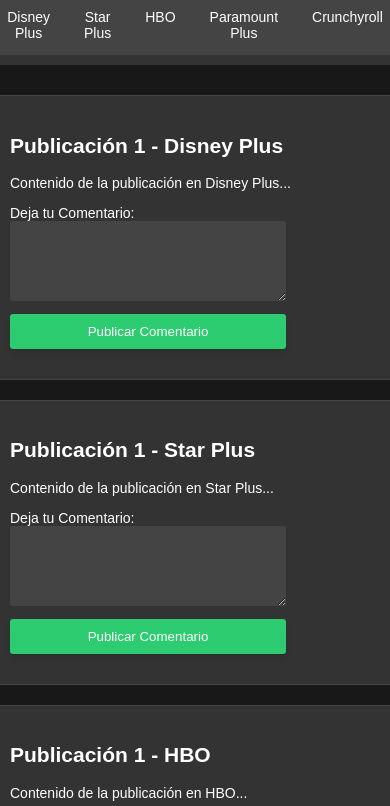
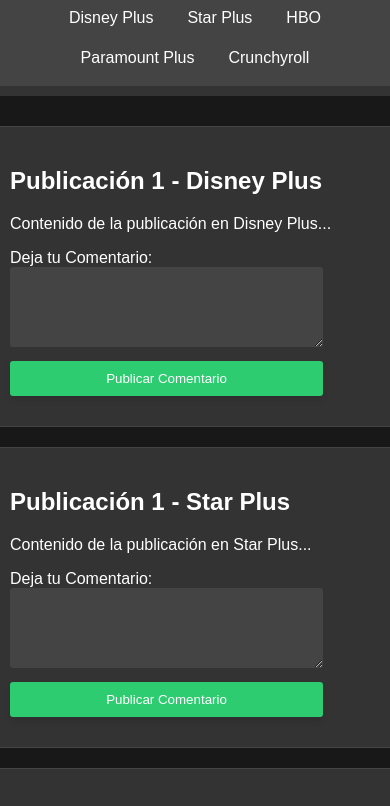
Before and after one commit to streamsnag/StreamSnag, a plain HTML site: page index.html in a window 390 px wide. Shown: the part 69-875 px from the top of the page. Drawn offline with Linux system fonts and the light colour scheme.

Commit message:
Update style.css

```diff
--- a/css/style.css
+++ b/css/style.css
@@ -127,25 +127,24 @@ footer .donate-link {
 
 /* Media queries para dispositivos móviles */
 @media only screen and (max-width: 600px) {
-    /* Ajustes para dispositivos móviles */
-    body {
-        font-size: 14px;
-    }
-
     header {
         padding: 10px 0;
     }
 
     h1 {
         font-size: 24px;
+        margin-bottom: 5px;
     }
 
     nav {
         padding: 8px 0;
+        flex-wrap: wrap;
+        justify-content: center;
     }
 
     nav a {
         padding: 6px 12px;
+        margin: 5px;
     }
 
     main {
@@ -156,5 +155,7 @@ footer .donate-link {
         width: 100%;
     }
 
-    /* Otros ajustes para dispositivos móviles */
+    .commentForm {
+        width: 90%;
+    }
 }
```
